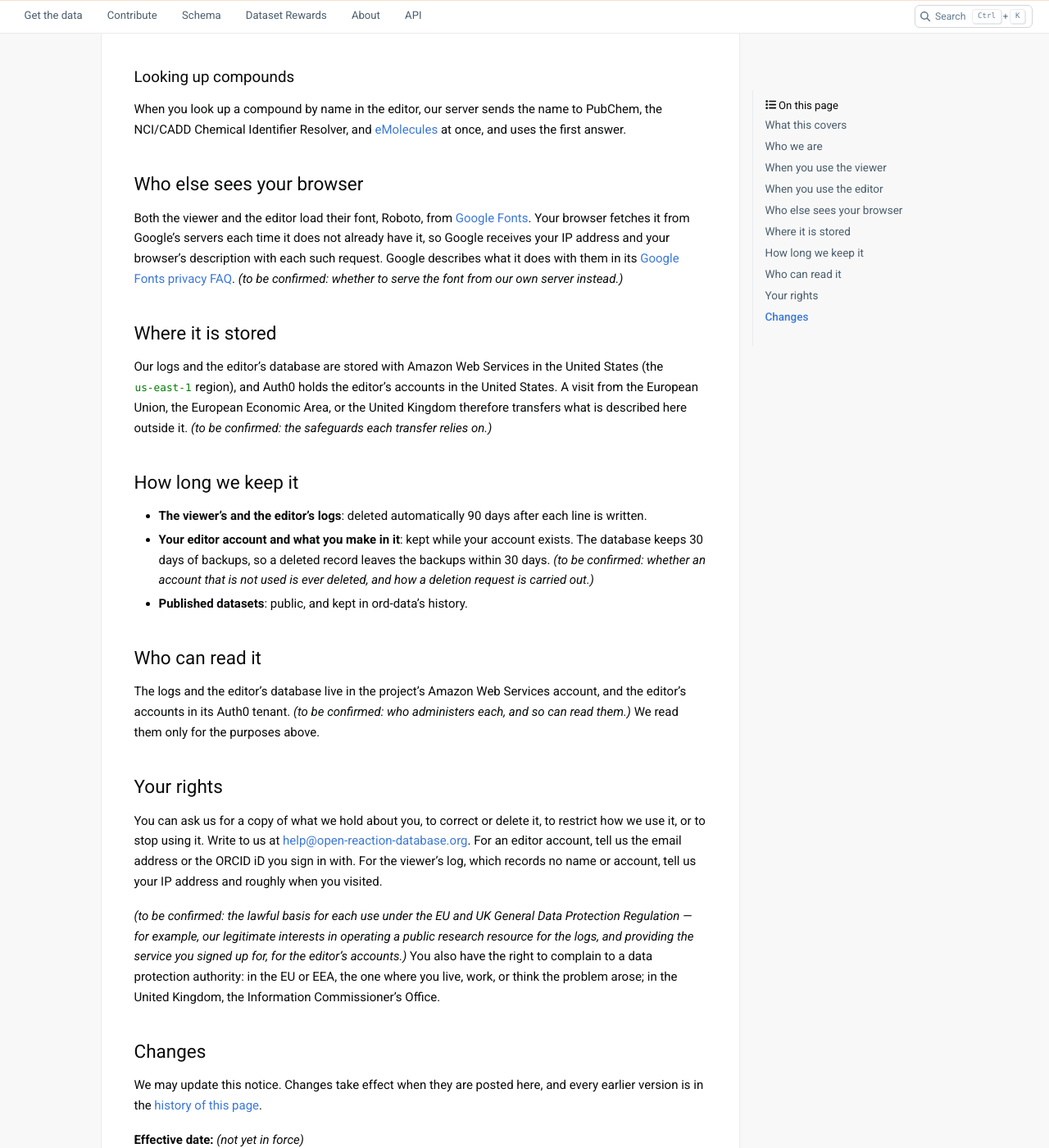
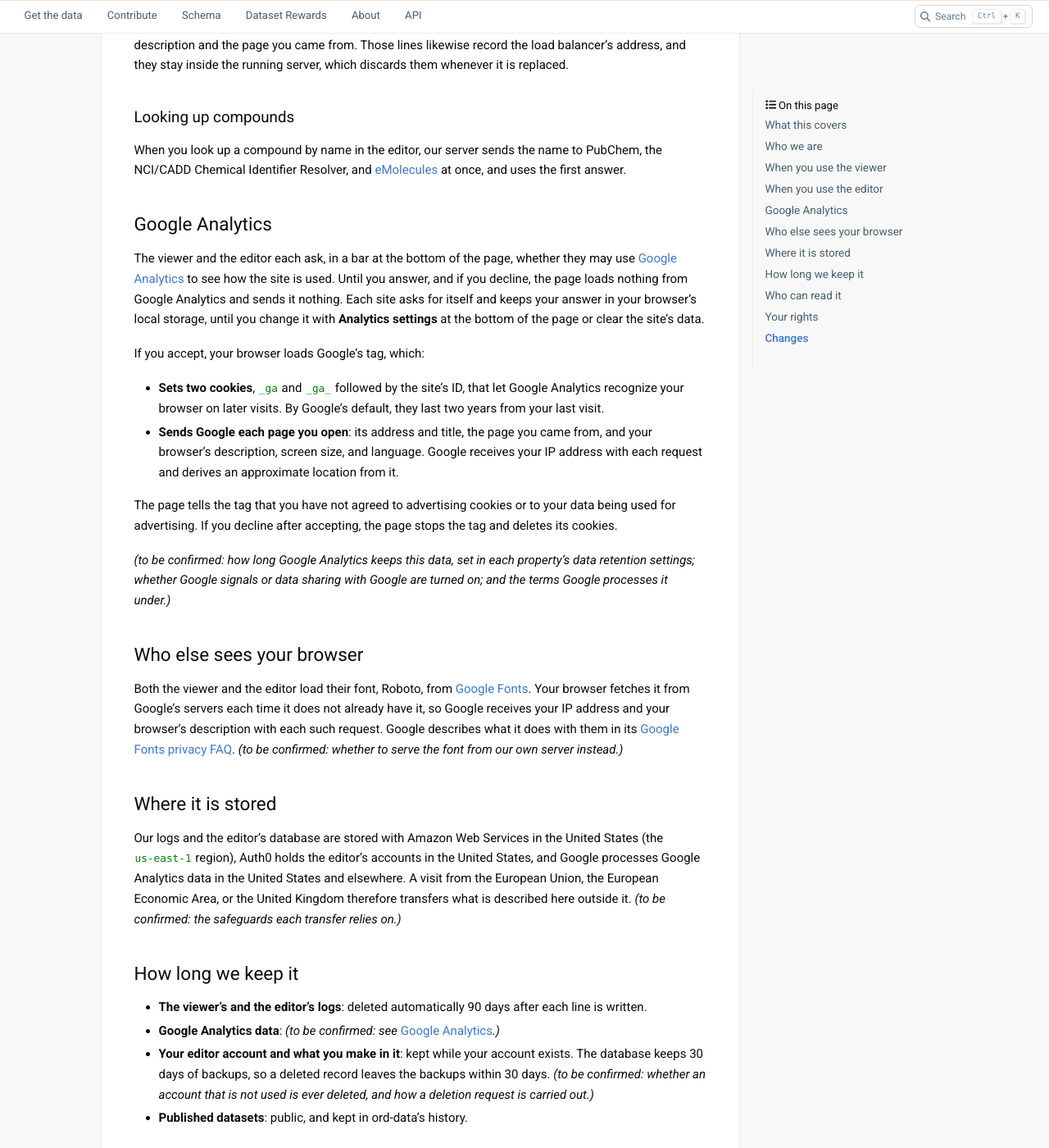
Before and after one commit to open-reaction-database/ord-schema, a Sphinx documentation site: the page built from docs/site_privacy.rst, in a window 1280 px wide and 1400 px high, scrolled down 3790 px. Shown: the whole window at 82% size. Built offline with Sphinx 7.4.7 and the PyData theme 0.15.4, drawn with Linux system fonts in a browser that asks for light colours; some of the changed text lies outside the part shown.

Commit message:
Describe Google Analytics as loading only after a visitor accepts it
The notice follows ord-app's consent banner: what the banner asks,
what the tag sets and sends once accepted, what declining does, and
where the answer is kept. Retention, Google signals, and the processing
terms are left to be confirmed.

Co-Authored-By: Claude Opus 5.5 <noreply@anthropic.com>

```diff
--- a/docs/site_privacy.rst
+++ b/docs/site_privacy.rst
@@ -7,7 +7,8 @@ Open Reaction Database website: privacy notice
 .. warning::
 
    **DRAFT — not adopted, not in force.** Written to start a conversation, not
-   to end one. It describes the site with Google Analytics turned off, and
+   to end one. It describes the site with Google Analytics loading only for a
+   visitor who accepts it, as ord-app's pull request #930 makes it, and
    every passage marked *(to be confirmed: …)* is a decision or a fact that
    still needs an owner.
 
@@ -42,9 +43,8 @@ confirmed: names)*, who are responsible for the records described here ("we",
 When you use the viewer
 ***********************
 
-The viewer has no accounts and sets no cookies. It does not run Google
-Analytics or any other analytics or advertising tag. *(to be confirmed: true
-once ord-app's pull request #929 is deployed.)*
+The viewer has no accounts and runs no advertising tag. It sets no cookies
+unless you accept `Google Analytics`_.
 
 The web server's log
 ====================
@@ -77,7 +77,8 @@ What the viewer keeps in your browser
 When you select reactions in a list of search results, the viewer remembers
 which ones in your browser's session storage, so the selection survives a
 reload. It stays in that tab and is gone when you close it; it is never sent
-to us.
+to us. Your answer to the analytics question stays in your browser's local
+storage, as described under `Google Analytics`_.
 
 Asking a question
 =================
@@ -150,8 +151,8 @@ To keep you signed in, the editor stores your sign-in tokens in your browser's
 local storage and sets a cookie on its own domain marking that you are signed
 in. Auth0 sets its own cookies on its sign-in pages. You stay signed in for up
 to 30 days, or 15 days if you do not use the editor in between; signing out
-ends it sooner. The editor does not run Google Analytics or any other analytics or advertising tag. *(to be
-confirmed: true once ord-app's pull request #929 is deployed.)*
+ends it sooner. The editor runs no advertising tag, and runs Google Analytics
+only if you accept it, as described under `Google Analytics`_.
 
 Your name in the reactions you make
 ===================================
@@ -207,6 +208,36 @@ When you look up a compound by name in the editor, our server sends the name to
 PubChem, the NCI/CADD Chemical Identifier Resolver, and `eMolecules
 <https://www.emolecules.com>`__ at once, and uses the first answer.
 
+****************
+Google Analytics
+****************
+
+The viewer and the editor each ask, in a bar at the bottom of the page, whether
+they may use `Google Analytics
+<https://marketingplatform.google.com/about/analytics/>`__ to see how the site
+is used. Until you answer, and if you decline, the page loads nothing from
+Google Analytics and sends it nothing. Each site asks for itself and keeps your
+answer in your browser's local storage, until you change it with **Analytics
+settings** at the bottom of the page or clear the site's data.
+
+If you accept, your browser loads Google's tag, which:
+
+- **Sets two cookies**, ``_ga`` and ``_ga_`` followed by the site's ID, that
+  let Google Analytics recognize your browser on later visits. By Google's
+  default, they last two years from your last visit.
+- **Sends Google each page you open**: its address and title, the page you came
+  from, and your browser's description, screen size, and language. Google
+  receives your IP address with each request and derives an approximate
+  location from it.
+
+The page tells the tag that you have not agreed to advertising cookies or to
+your data being used for advertising. If you decline after accepting, the page
+stops the tag and deletes its cookies.
+
+*(to be confirmed: how long Google Analytics keeps this data, set in each
+property's data retention settings; whether Google signals or data sharing
+with Google are turned on; and the terms Google processes it under.)*
+
 **************************
 Who else sees your browser
 **************************
@@ -224,8 +255,9 @@ Where it is stored
 ******************
 
 Our logs and the editor's database are stored with Amazon Web Services in the
-United States (the ``us-east-1`` region), and Auth0 holds the editor's accounts
-in the United States. A visit from the European Union, the European Economic
+United States (the ``us-east-1`` region), Auth0 holds the editor's accounts in
+the United States, and Google processes Google Analytics data in the United
+States and elsewhere. A visit from the European Union, the European Economic
 Area, or the United Kingdom therefore transfers what is described here outside
 it. *(to be confirmed: the safeguards each transfer relies on.)*
 
@@ -235,6 +267,7 @@ How long we keep it
 
 - **The viewer's and the editor's logs**: deleted automatically 90 days after
   each line is written.
+- **Google Analytics data**: *(to be confirmed: see* `Google Analytics`_\ *.)*
 - **Your editor account and what you make in it**: kept while your account
   exists. The database keeps 30 days of backups, so a deleted record leaves the
   backups within 30 days. *(to be confirmed: whether an account that is not
@@ -246,7 +279,8 @@ Who can read it
 ***************
 
 The logs and the editor's database live in the project's Amazon Web Services
-account, and the editor's accounts in its Auth0 tenant. *(to be confirmed: who
+account, the editor's accounts in its Auth0 tenant, and Google Analytics data
+in the project's Google Analytics properties. *(to be confirmed: who
 administers each, and so can read them.)* We read them only for the purposes
 above.
 
```
